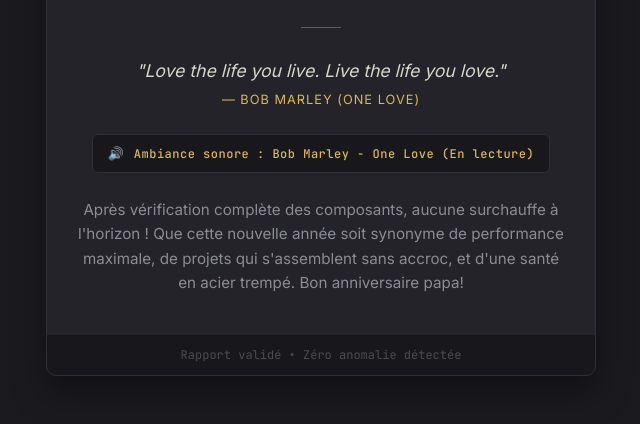
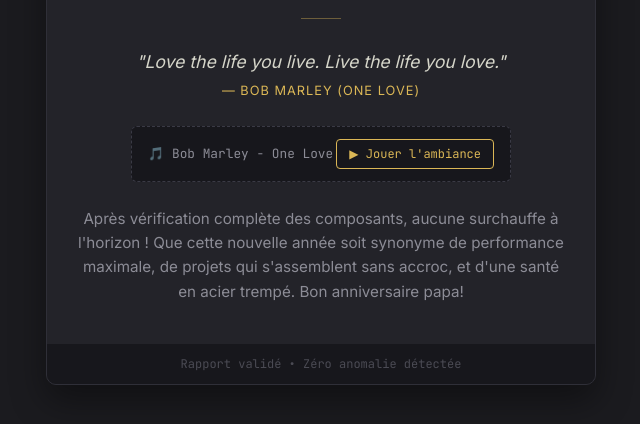
Before and after one commit to 20Frederic20/hf-birthday, a plain HTML site: page index.html in a window 1280 px wide. Shown: the part 360-784 px from the top of the page, without its empty margins (319-959 px from the left). Drawn offline with Linux system fonts and the light colour scheme.

Commit message:
rollback to start ourself the music

```diff
--- a/index.html
+++ b/index.html
@@ -43,17 +43,20 @@
                 <cite>— Bob Marley (One Love)</cite>
             </blockquote>
 
-            <!-- Élément Audio invisible configuré en Autoplay + Loop -->
-            <audio id="bgMusic" autoplay loop preload="auto">
+            <!-- Lecteur Audio manuel -->
+            <div class="audio-player-box">
+                <div class="audio-info">
+                    <span class="audio-icon">🎵</span>
+                    <span class="audio-title">Bob Marley - One Love</span>
+                </div>
+                <button id="musicToggle" class="audio-btn">▶ Jouer l'ambiance</button>
+            </div>
+
+            <!-- Élément Audio configuré en boucle -->
+            <audio id="bgMusic" loop preload="auto">
                 <source src="bob-marley.mp3" type="audio/mpeg">
                 Votre navigateur ne supporte pas l'élément audio.
             </audio>
-
-            <!-- Statut audio épuré et automatique -->
-            <div id="audioStatus" class="audio-status-bar">
-                <span class="status-icon">🔊</span>
-                <span id="statusText" class="status-text">Ambiance sonore : Chargement...</span>
-            </div>
 
             <!-- Message ciblé Maintenance -->
             <div class="personal-note">
@@ -67,35 +70,22 @@
         </div>
     </div>
 
-    <!-- Script d'Auto-Déclenchement -->
+    <!-- Script de gestion du bouton Play/Pause -->
     <script>
         const audio = document.getElementById('bgMusic');
-        const statusText = document.getElementById('statusText');
+        const btn = document.getElementById('musicToggle');
 
-        function startAudio() {
-            audio.play().then(() => {
-                statusText.textContent = "Ambiance sonore : Bob Marley - One Love (En lecture)";
-                statusText.style.color = "var(--accent-yellow)";
-            }).catch(() => {
-                statusText.textContent = "Cliquez n'importe où sur la page pour activer le son 🎵";
-            });
-        }
-
-        window.addEventListener('load', startAudio);
-
-        const unlockAudio = () => {
+        btn.addEventListener('click', function() {
             if (audio.paused) {
-                audio.play().then(() => {
-                    statusText.textContent = "Ambiance sonore : Bob Marley - One Love (En lecture)";
-                    statusText.style.color = "var(--accent-yellow)";
-                });
+                audio.play();
+                btn.textContent = '⏸ Pause';
+                btn.classList.add('playing');
+            } else {
+                audio.pause();
+                btn.textContent = '▶ Jouer l\'ambiance';
+                btn.classList.remove('playing');
             }
-            document.removeEventListener('click', unlockAudio);
-            document.removeEventListener('touchstart', unlockAudio);
-        };
-
-        document.addEventListener('click', unlockAudio);
-        document.addEventListener('touchstart', unlockAudio);
+        });
     </script>
 
 </body>
--- a/style.css
+++ b/style.css
@@ -153,19 +153,53 @@
     letter-spacing: 1px;
 }
 
-/* Indicateur d'ambiance sonore style console */
-.audio-status-bar {
+/* Lecteur Audio Manuel */
+.audio-player-box {
     background-color: #17171c;
-    border: 1px solid #2f2f38;
+    border: 1px dashed #3a3a45;
     border-radius: 6px;
-    padding: 10px 15px;
+    padding: 12px 16px;
     margin: 0 auto 25px auto;
-    display: inline-flex;
+    display: flex;
     align-items: center;
-    gap: 10px;
+    justify-content: space-between;
+    max-width: 380px;
+}
+
+.audio-info {
+    display: flex;
+    align-items: center;
+    gap: 8px;
     font-family: 'JetBrains Mono', monospace;
     font-size: 0.8rem;
     color: var(--text-muted);
+}
+
+.audio-btn {
+    background-color: transparent;
+    border: 1px solid var(--accent-yellow);
+    color: var(--accent-yellow);
+    font-family: 'JetBrains Mono', monospace;
+    font-size: 0.75rem;
+    padding: 6px 12px;
+    border-radius: 4px;
+    cursor: pointer;
+    transition: all 0.2s ease;
+}
+
+.audio-btn:hover {
+    background-color: var(--accent-yellow);
+    color: var(--bg-color);
+}
+
+.audio-btn.playing {
+    border-color: var(--status-green);
+    color: var(--status-green);
+}
+
+.audio-btn.playing:hover {
+    background-color: var(--status-green);
+    color: var(--bg-color);
 }
 
 .personal-note {
```
